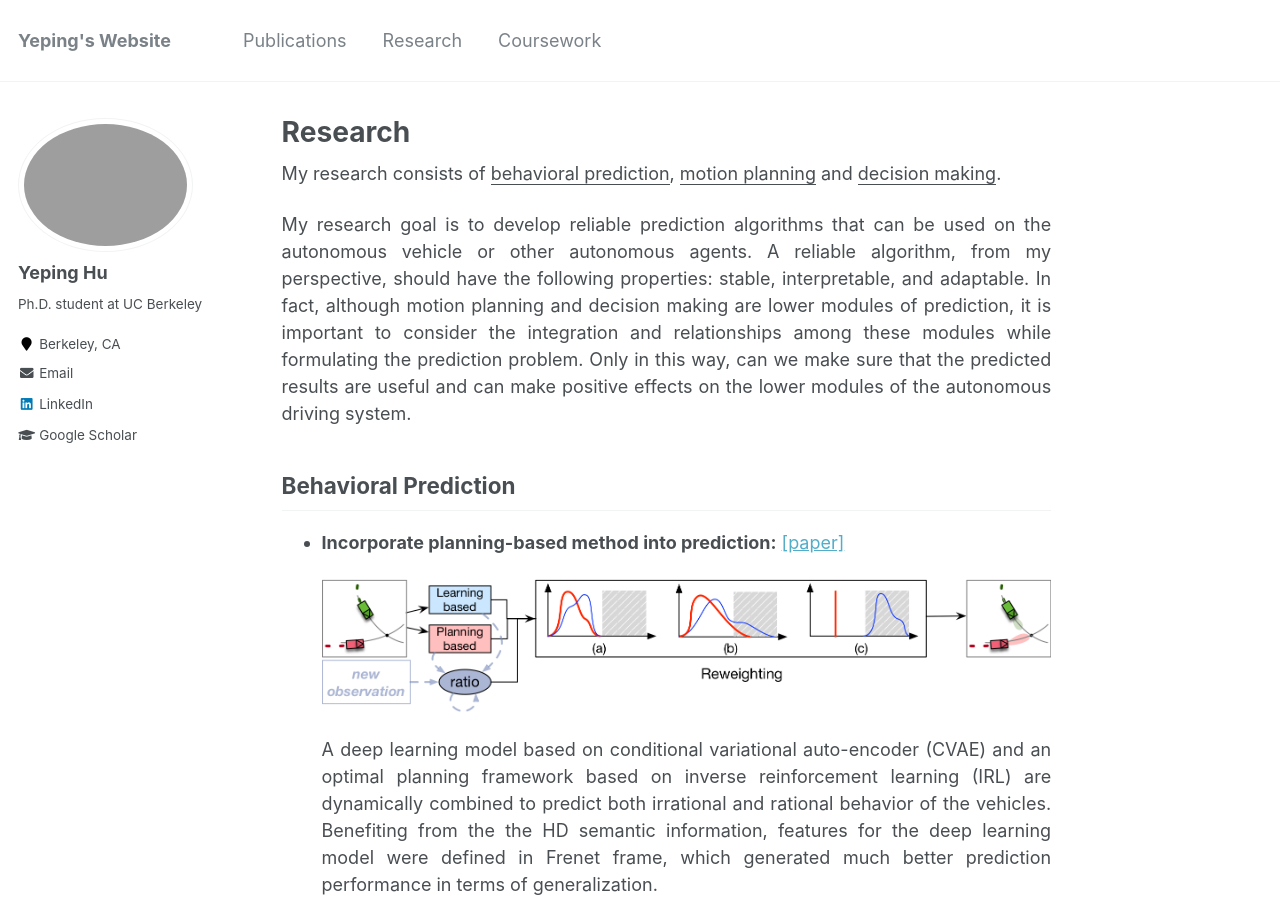
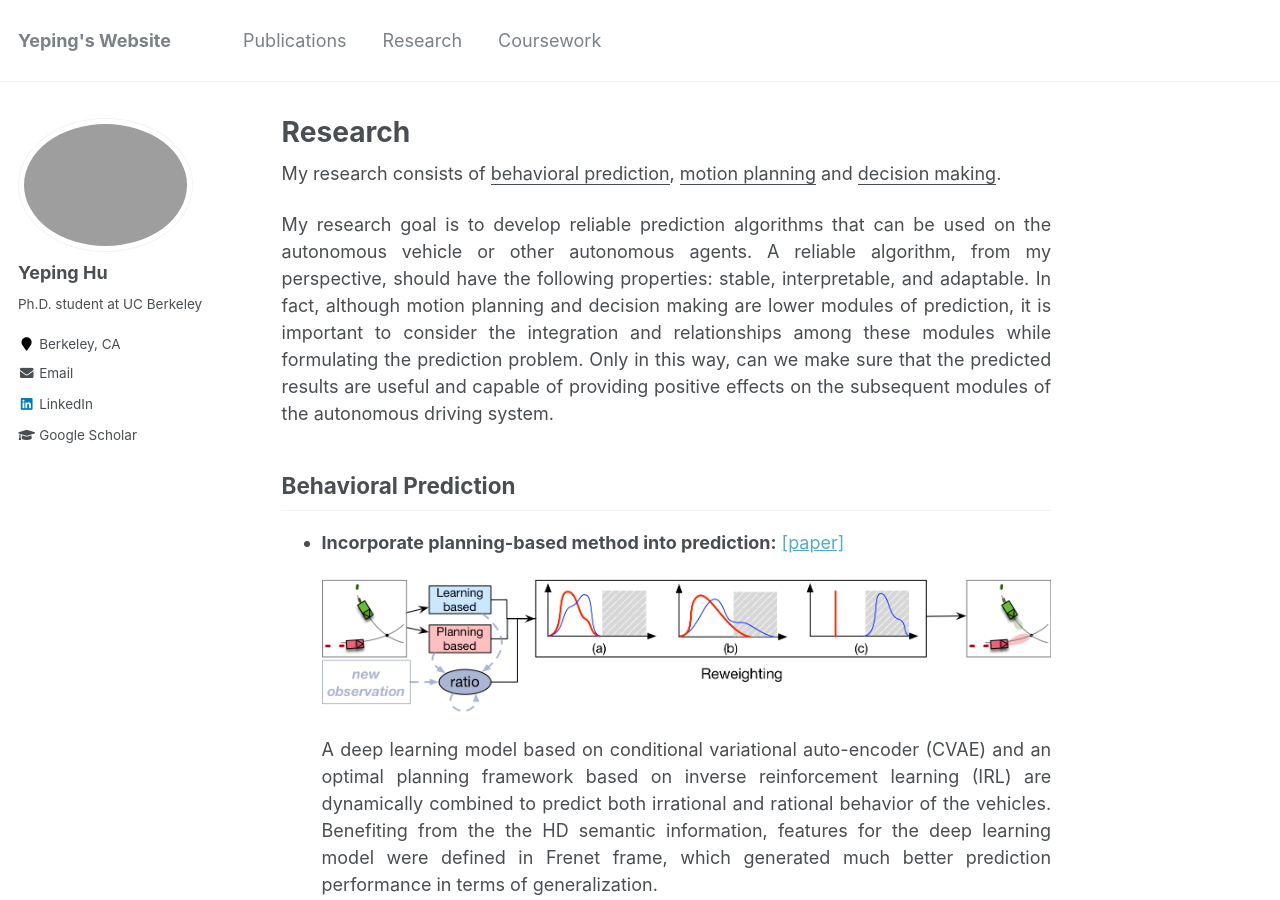
Before and after one commit to Yeping-Hu/yeping-hu.github.io, a Jekyll site: the page built from _pages/research.md, in a window 1280 px wide and 900 px high. Built offline with Jekyll 4.4.1, drawn with Linux system fonts in a browser that asks for light colours; a script that is not in the unit is left out.

Commit message:
add research part

```diff
--- a/_pages/research.md
+++ b/_pages/research.md
@@ -7,7 +7,7 @@ author_profile: true
 
 My research consists of <u>behavioral prediction</u>, <u>motion planning</u> and <u>decision making</u>.
 
-<div style="text-align: justify">My research goal is to develop reliable prediction algorithms that can be used on the autonomous vehicle or other autonomous agents.  A reliable algorithm, from my perspective, should have the following properties: stable, interpretable, and adaptable. In fact, although motion planning and decision making are lower modules of prediction, it is important to consider the integration and relationships among these modules while formulating the prediction problem. Only in this way, can we make sure that the predicted results are useful and can make positive effects on the lower modules of the autonomous driving system. </div>
+<div style="text-align: justify">My research goal is to develop reliable prediction algorithms that can be used on the autonomous vehicle or other autonomous agents.  A reliable algorithm, from my perspective, should have the following properties: stable, interpretable, and adaptable. In fact, although motion planning and decision making are lower modules of prediction, it is important to consider the integration and relationships among these modules while formulating the prediction problem. Only in this way, can we make sure that the predicted results are useful and capable of providing positive effects on the subsequent modules of the autonomous driving system. </div>
 
 ## Behavioral Prediction
 
```
